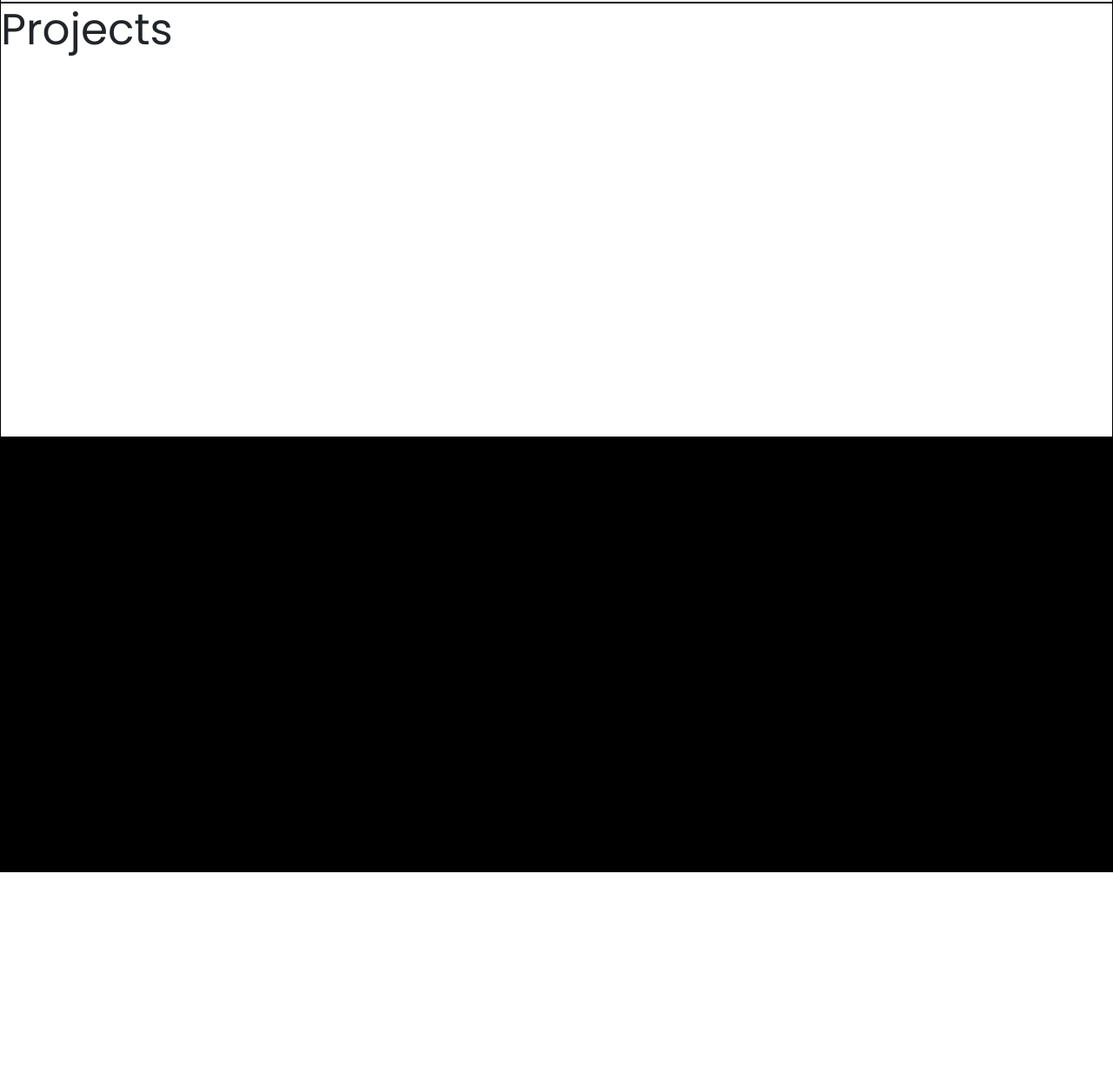
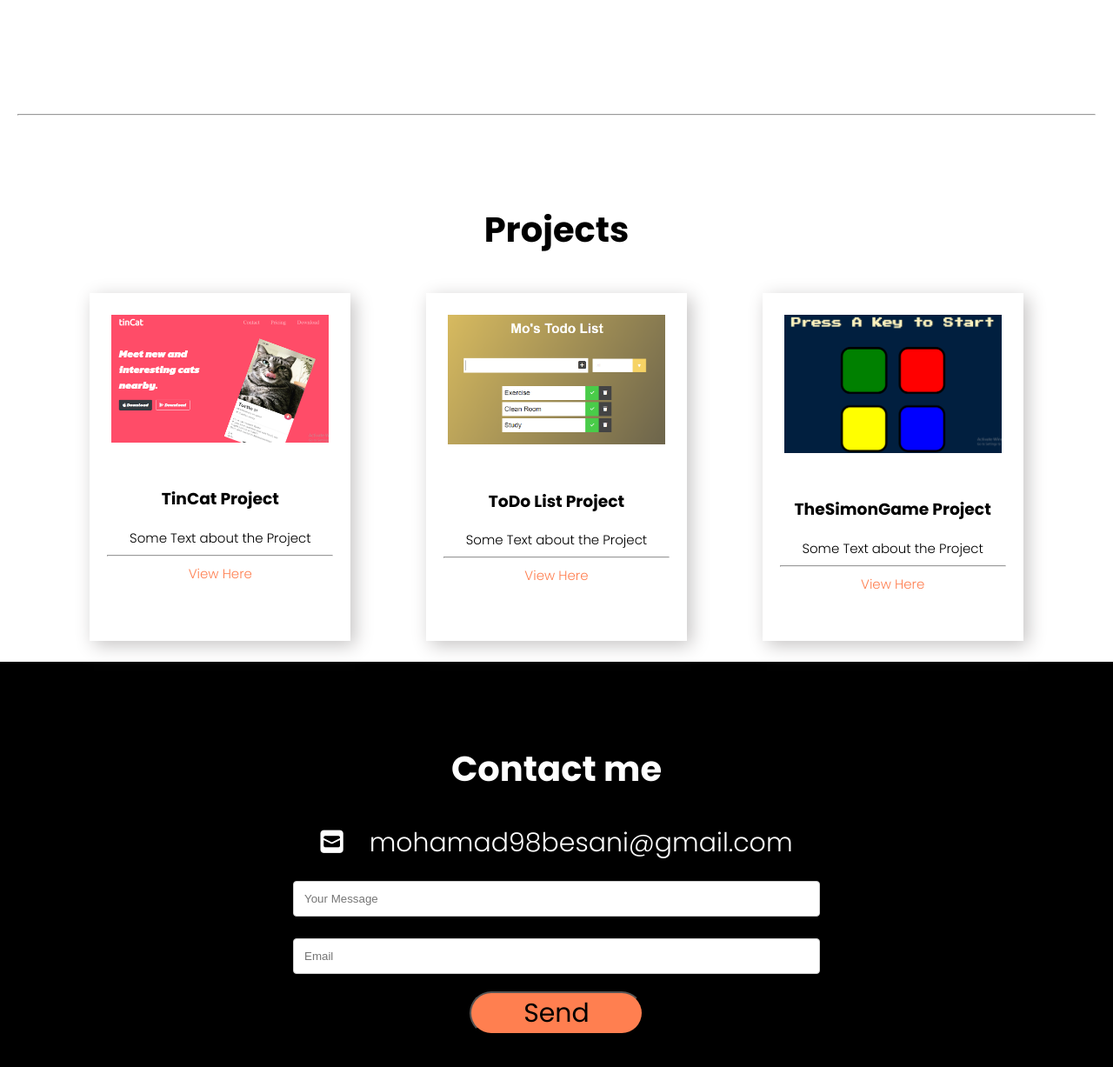
Before and after one commit to Mbesani/MyPortfolio, a plain HTML site: page index.html in a window 1280 px wide. Shown: the part 1457-2684 px from the top of the page at 87% size. Before the commit the page ends 2460 px from the top, so only its background shows below. Drawn offline with nearby package versions, Linux system fonts and the light colour scheme.

Commit message:
Portfolio finished
added all other projects links

```diff
--- a/Assets/style.css
+++ b/Assets/style.css
@@ -6,7 +6,6 @@ body {
 section {
     height: 500px;
     background-color: white;
-    border: solid black 1px;
 }
 
 .hero {
@@ -19,12 +18,16 @@ section {
 footer {
     height: 500px;
     background-color: black;
+    color: white;
+    text-align: center;
+    padding: 60px;
 }
 
 img {
     width: 200px;
     border-radius: 50%;
-    margin-left: 40px;
+    margin-left: 60px;
+    margin-top: 30px;
 }
 
 nav {
@@ -49,12 +52,16 @@ h1 {
 }
 
 h2 {
-    font-size: 50px;
+    font-size: 40px;
 }
 p {
     margin: 0;
     font-weight: 300;
     font-size: 30px;
+}
+.subtext {
+    font-size: 15px;
+    font-weight: 300;
 }
 .hero-area {
     display: flex;
@@ -63,7 +70,7 @@ p {
     align-items: center;
 }
 .hero-text {
-    margin-left: 40px;
+    margin-left: 60px;
     margin-bottom: 200px;
 }
 
@@ -100,18 +107,64 @@ i {
     color: white;
 }
 
+
 .sub-section {
     display: flex;
     justify-content: space-around;
-    padding: 40px;
+    padding: 60px;
+}
+
+.project-section {
+    display: flex;
+    flex-direction: column;
+    text-align: center;
+    padding: 60px;
 }
 
 .project-card {
     width: 300px;
-    height: 500px;
+    height: 400px;
+    box-shadow: 5px 5px 20px rgb(197, 195, 195);
+    margin: 10px;
 }
 
 .project-container {
     display: flex;
     justify-content: space-around;
 }
+
+@media only screen and (max-width: 1000px){
+    .project-container {
+        display: flex;
+        flex-wrap: wrap;
+    }
+}
+
+.project-img {
+    width: 250px;
+    border-radius: 0px;
+    margin: 25px 25px;
+}
+
+hr{
+    margin-left: 20px;
+    margin-right: 20px;
+}
+
+.project-link {
+    text-decoration: none;
+    color: coral;
+}
+
+a {
+    text-decoration: none;
+    color: white;
+}
+
+.message, .email {
+    width: 50%;
+    padding: 12px;
+    border: 1px solid #ccc;
+    border-radius: 4px;
+    resize: vertical;
+}
--- a/index.html
+++ b/index.html
@@ -4,16 +4,13 @@
     <meta charset="UTF-8">
     <meta http-equiv="X-UA-Compatible" content="IE=edge">
     <meta name="viewport" content="width=device-width, initial-scale=1.0">
-    <!-- Bootstrap 4 -->
-    <link rel="stylesheet" href="https://maxcdn.bootstrapcdn.com/bootstrap/4.0.0/css/bootstrap.min.css" integrity="sha384-Gn5384xqQ1aoWXA+058RXPxPg6fy4IWvTNh0E263XmFcJlSAwiGgFAW/dAiS6JXm" crossorigin="anonymous">
+    <link rel="stylesheet" href="Assets/style.css">
     <!-- Google Fonts -->
     <link rel="preconnect" href="https://fonts.googleapis.com">
     <link rel="preconnect" href="https://fonts.gstatic.com" crossorigin>
     <link href="https://fonts.googleapis.com/css2?family=Poppins:wght@300;400;600;700;800&display=swap" rel="stylesheet">
     <!-- Font Awesome Icons -->
     <link rel="stylesheet" href="https://cdnjs.cloudflare.com/ajax/libs/font-awesome/6.0.0-beta2/css/all.min.css" integrity="sha512-YWzhKL2whUzgiheMoBFwW8CKV4qpHQAEuvilg9FAn5VJUDwKZZxkJNuGM4XkWuk94WCrrwslk8yWNGmY1EduTA==" crossorigin="anonymous" referrerpolicy="no-referrer" />
-
-    <link rel="stylesheet" href="Assets/style.css">
     <title>MyPortfolio</title>
 </head>
 <body>
@@ -21,16 +18,16 @@
       <nav>
         <img id="myphoto" src="/Assets/Images/me.jpg" alt="My Photo">
         <ul>
-          <li>About Me</li>
-          <li>Projects</li>
-          <li>Contact</li>
+          <li><a href="#aboutme">About Me</li></a>
+          <li><a href="#projects">Projects</li></a>
+          <li><a href="#contact">Contact</li></a>
         </ul>
       </nav>
       <div class="hero-area">
         <div class="hero-text">
         <h1>Mohammad Al-Besani</h1>
         <p>Aspiring Frontend Webdeveloper</p>
-        <button class="">About Me</button>
+        <button class=""> <a href="#aboutme"> About Me</a></button>
         </div>
         <div class="socials">
           <a href="https://www.facebook.com/mohamad.besani/"><i class="fab fa-facebook"></i></a>
@@ -39,21 +36,46 @@
         </div>
       </div>
     </section>
-    <section class="sub-section">
+    <section class="sub-section" id="aboutme">
       <div class="information">
         <h2>About Me</h2>
         <p>I am Motivated and aspiring Web-Developer studying Wirtschaftsinformatik at the University of Applied Sciences - FH Aachen</p>
       </div>
     </section>
-    <section class="project-section">
+    <hr>
+    <section class="project-section" id="projects">
       <h2>Projects</h2>
       <div class="project-container">
-        <div class="project-card"></div>
-        <div class="project-card"></div>
-        <div class="project-card"></div>
+        <div class="project-card">
+          <img class="project-img"src="/Assets/Images/Tincat.PNG" alt="Tincat Project">
+          <h3>TinCat Project</h3>
+          <p class="subtext">Some Text about the Project</p>
+          <hr>
+          <p class="subtext"><a class="project-link" href="https://mbesani.github.io/tinCat.github.io/"> View Here</p></a>
+        </div>
+        <div class="project-card">
+          <img class="project-img"src="/Assets/Images/Todo.PNG" alt="ToDoList Project">
+          <h3>ToDo List Project</h3>
+          <p class="subtext">Some Text about the Project</p>
+          <hr>
+          <p class="subtext"><a class="project-link" href="https://mbesani.github.io/ToDoList/">View Here</p></a>
+        </div>
+        <div class="project-card">
+          <img class="project-img"src="/Assets/Images/Simon.PNG" alt="TheSimonGame Project">
+          <h3>TheSimonGame Project</h3>
+          <p class="subtext">Some Text about the Project</p>
+          <hr>
+          <p class="subtext"><a class="project-link" href="https://mbesani.github.io/TheSimonGame/">View Here</p></a>
+        </div>
       </div>
     </section>
-    <footer></footer>
-    <script src="/Assets/main.js"></script>
+    <footer id="contact">
+      <h2>Contact me</h2>
+      <p><i class="fas fa-envelope-square"></i>mohamad98besani@gmail.com</p>
+      <form action="https://formsubmit.co/mohamad98besani@gmail.com" method="POST">
+        <input class="message" placeholder="Your Message" type="text" name="name" required><br><br>
+        <input class= "email" placeholder="Email" type="email" name="email" required><br>
+        <button type="submit">Send</button>
+      </form>
 </body>
 </html>
```
Also changed, not shown: Assets/Images/Simon.PNG (added), Assets/Images/Tincat.PNG (added), Assets/Images/ToDo.PNG (added), Assets/main.js (deleted).
